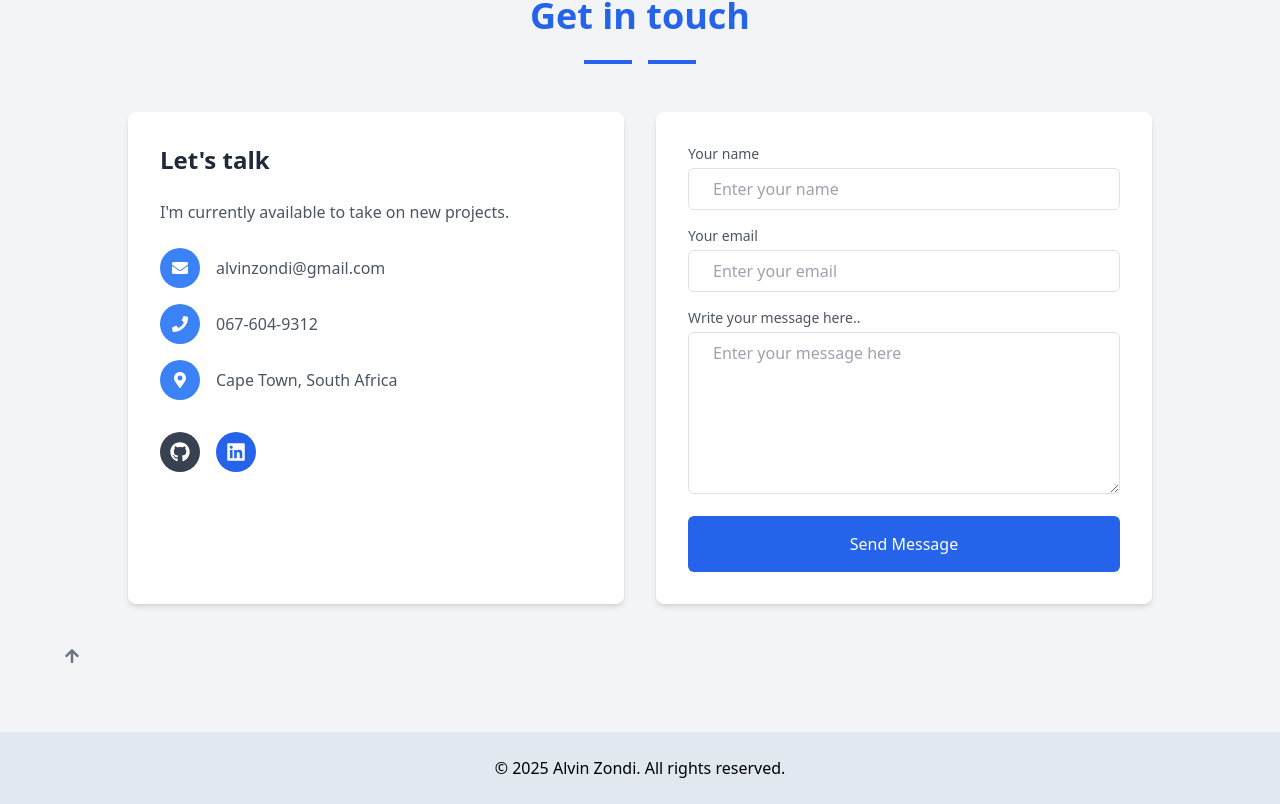
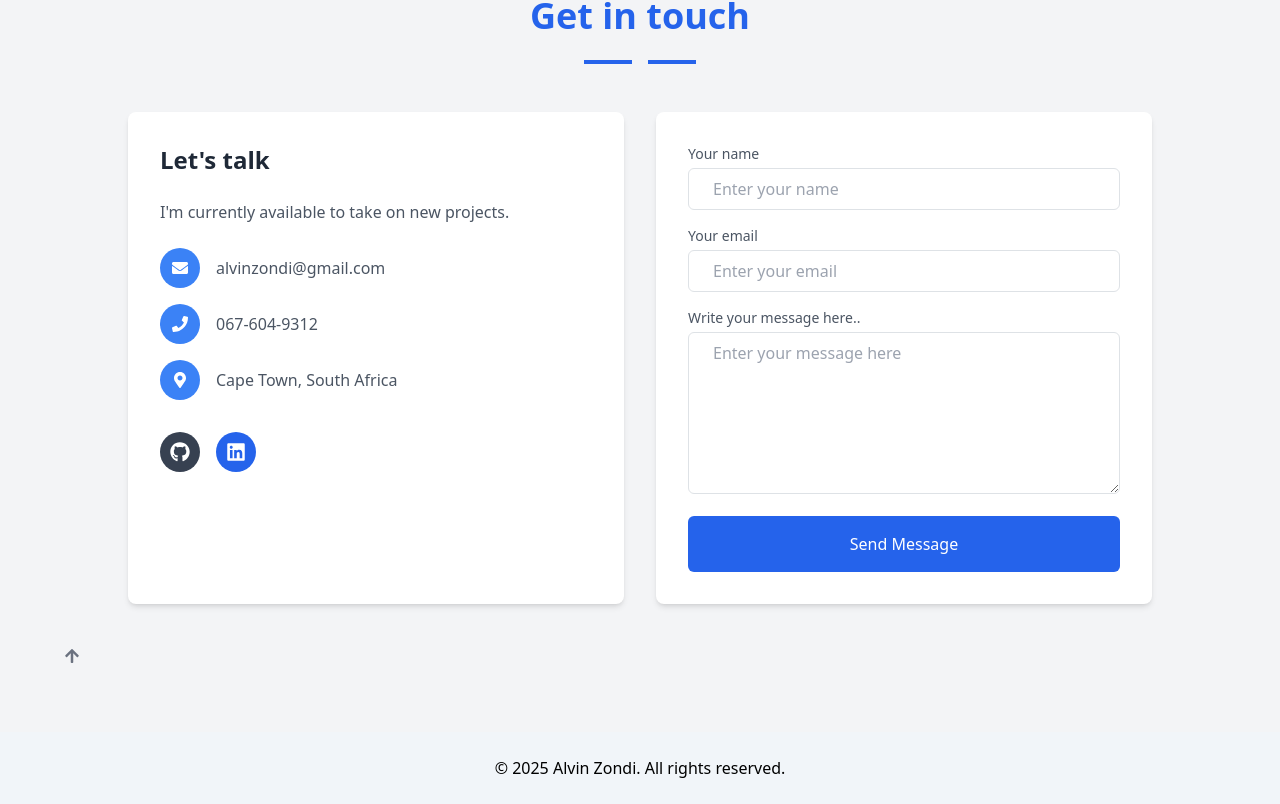
Before and after one commit to Alvinza/newPortfolio, a React (Create React App) app: page / in a window 1280 px wide. Shown: the part 3993-4797 px from the top of the page. Built offline with nearby package versions, Linux system fonts and the light colour scheme.

Commit message:
Update Footer.jsx

```diff
--- a/src/components/Footer.jsx
+++ b/src/components/Footer.jsx
@@ -1,7 +1,7 @@
 import React from "react";
 
 const Footer = () => (
-  <footer className="text-center p-6 bg-slate-200 text-black">
+  <footer className="text-center p-6 bg-slate-100 text-black">
     © 2025 Alvin Zondi. All rights reserved.
   </footer>
 );
```
